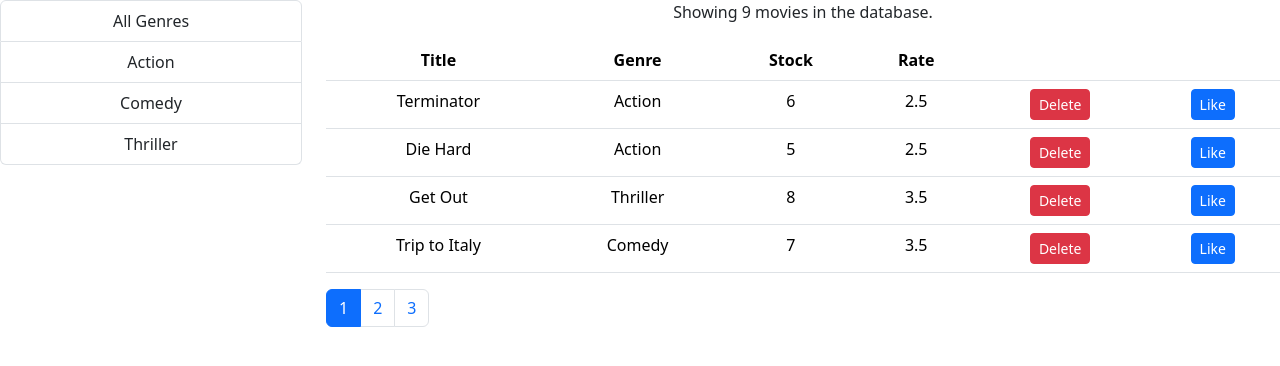
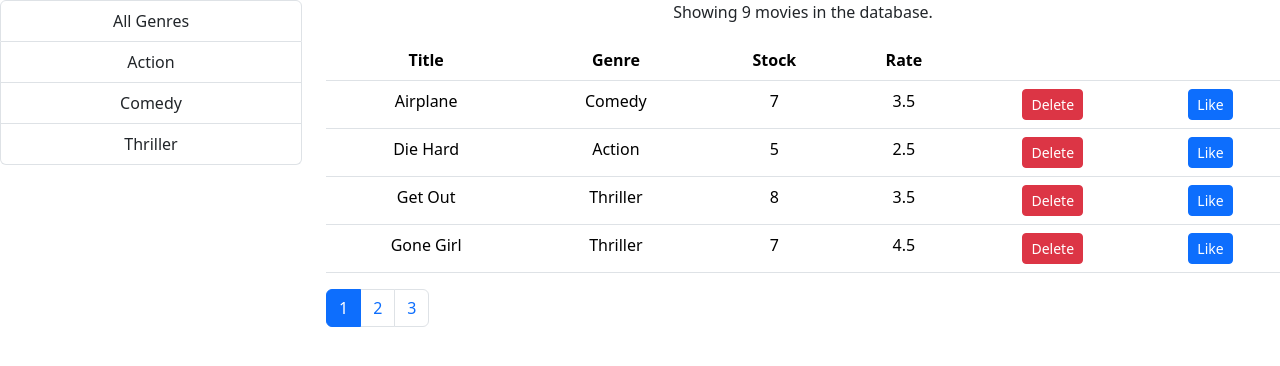
Before and after one commit to jabez-abija2399/React_projects, a React (Create React App) app in the folder vidly/: page / in a window 1280 px wide. Shown: the top 366 px of the page. Built offline with nearby package versions, Linux system fonts and the light colour scheme.

Commit message:
Implement sorting functionality in Movies component and update MoviesTable for sortable columns

```diff
--- a/vidly/src/components/movies.jsx
+++ b/vidly/src/components/movies.jsx
@@ -5,6 +5,7 @@ import Pagination from "./comman/pagination";
 import { paginate } from "../utils/paginate";
 import { getGenres } from "../services/fakeGenreService";
 import ListGroup from "./comman/listGroup";
+import _ from "lodash";
 
 class Movies extends Component {
   // class Movies extends Component
@@ -14,6 +15,7 @@ class Movies extends Component {
     genres: [], // genres property is initialized with an empty array
     currentPage: 1, // currentPage property is initialized with the value 1
     pagesize: 4, // pagesize property is initialized with the value 4
+    sortColumn: { path: "title", order: "asc" }, // sortColumn property is initialized with an object containing the path and order properties
   }; // state object
 
   componentDidMount() {
@@ -47,18 +49,26 @@ class Movies extends Component {
     this.setState({ selectedGenre: genre, currentPage: 1 }); // update the selectedGenre and currentPage properties of the state object
   };
 
+  handleSort = (path) => {
+    // handleSort method
+    this.setState({ sortColumn: { path, order: "asc" } }); // update the sortColumn property of the state object
+  };
+
   render() {
     // render method
     const { length: count } = this.state.movies; // object destructuring to extract the length property of the movies array and store it in a variable called count
     if (count === 0) return <p>There are no movies in the database.</p>; // if the count property is 0, return a paragraph element with a message
 
     const { movies } = this.state; // extract movies from state
-    const { currentPage, pagesize, selectedGenre } = this.state; // extract currentPage and pagesize from state
+    const { currentPage, pagesize, selectedGenre, sortColumn} = this.state; // extract currentPage and pagesize from state
     const filtered =
       selectedGenre && selectedGenre._id // filter the movies array based on the selected genre
         ? movies.filter((m) => m.genre._id === selectedGenre._id) // if a genre is selected, filter the movies array
         : movies; // if no genre is selected, return the original movies array
-    const paginatedMovies = paginate(filtered, currentPage, pagesize); // paginate the movies array
+
+    const sorted = _.orderBy(filtered, [sortColumn.path], [sortColumn.order]); // sort the filtered array
+
+    const paginatedMovies = paginate(sorted, currentPage, pagesize); // paginate the movies array
     return (
       // return statement
       <div className="row">
@@ -75,6 +85,7 @@ class Movies extends Component {
             movies={paginatedMovies}
             onDelete={this.handleDelete}
             onLike={this.handleLike}
+            onSort={this.handleSort}
           />
           <Pagination
             itemsCount={filtered.length}
--- a/vidly/src/components/moviesTable.jsx
+++ b/vidly/src/components/moviesTable.jsx
@@ -2,15 +2,15 @@ import React from "react";
 import Like from "./comman/like";
 
 const MoviesTable = (props) => {
-  const { movies, onDelete, onLike } = props; // object destructuring to extract the movies, onDelete, and onLike properties from props
+  const { movies, onDelete, onLike, onSort } = props; // object destructuring to extract the movies, onDelete, and onLike properties from props
   return (
     <table className="table">
       <thead>
         <tr>
-          <th>Title</th>
-          <th>Genre</th>
-          <th>Stock</th>
-          <th>Rate</th>
+          <th onClick={() => onSort("title")}>Title</th>
+          <th onClick={() => onSort("genre.name")}>Genre</th>
+          <th onClick={() => onSort("numberInStock")}>Stock</th>
+          <th onClick={() => onSort("dailyRentalRate")}>Rate</th>
           <th></th>
           <th></th>
         </tr>
```
